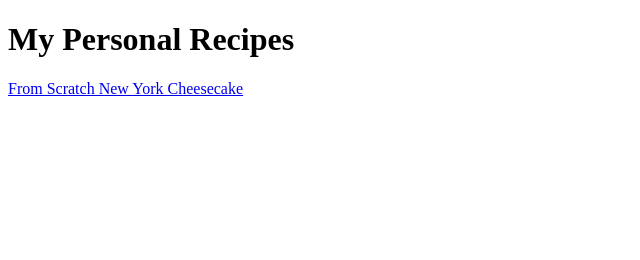
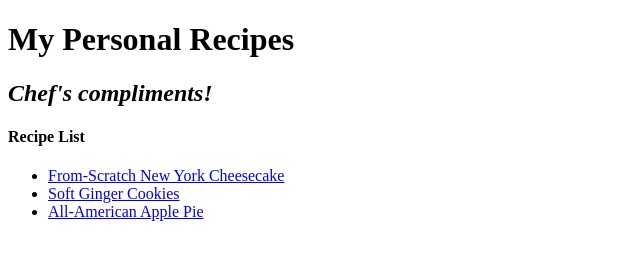
Before and after one commit to seplchre/odin_recipes2, a plain HTML site: page index.html in a window 1280 px wide. Shown: the whole page, without its empty margins (0-640 px from the left). Drawn offline with Linux system fonts and the light colour scheme.

Commit message:
edited link list for home page

```diff
--- a/index.html
+++ b/index.html
@@ -7,7 +7,13 @@
 
         <body>
             <h1>My Personal Recipes</h1>
-                <a href="recipes/cheesecake.html">From Scratch New York Cheesecake</a>
+                <h2><em>Chef's compliments!</em></h2>
+                    <h4>Recipe List</h4>
+                <ul>
+                    <li><a href="recipes/cheesecake.html">From-Scratch New York Cheesecake</a></li>
+                    <li><a href="recipes/cookies.html">Soft Ginger Cookies</a></li>
+                    <li><a href="recipes/pie.html">All-American Apple Pie</a></li>
+                </ul>
         </body>
 
     </hmtl>
```
